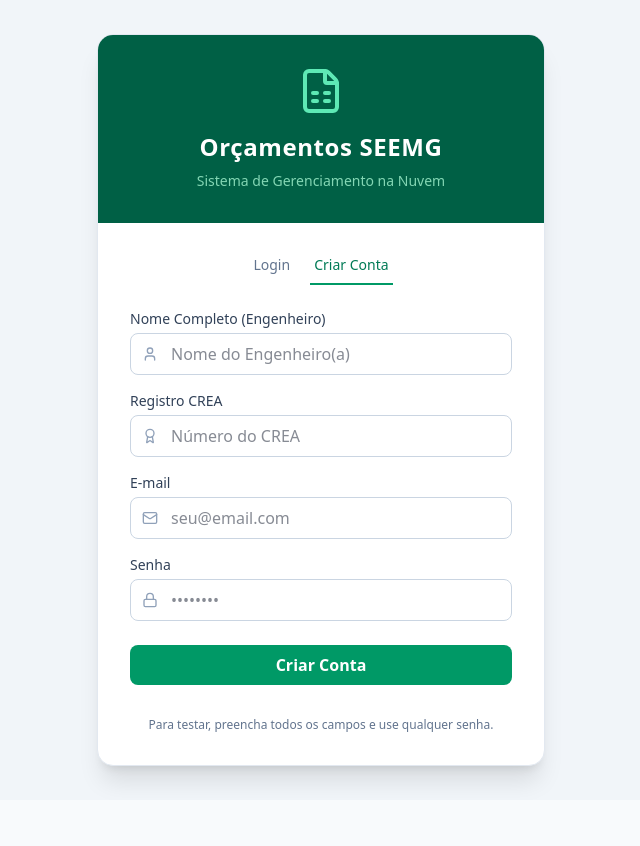
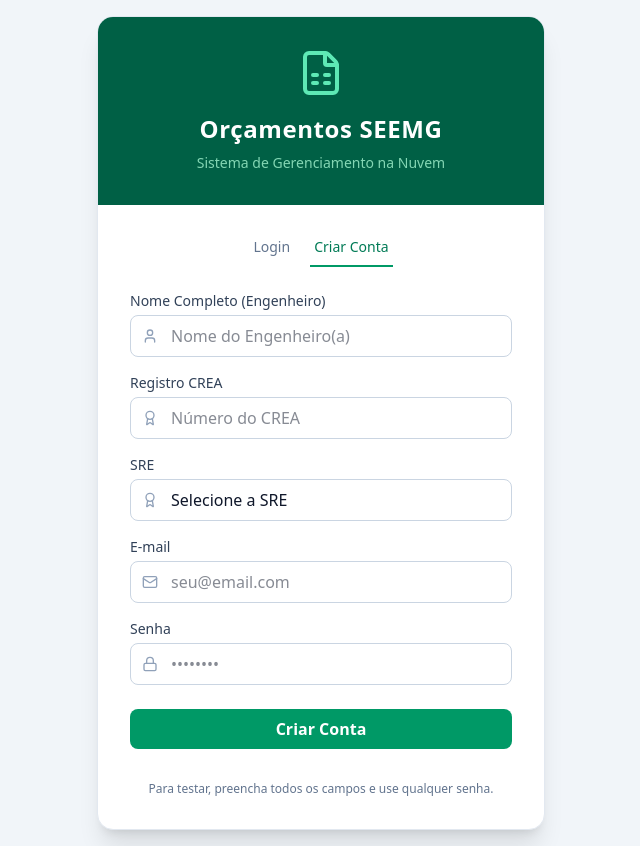
Before and after one commit to danieljart/orcamentos-seemg, a React (Vite) app: page /login in a window 1280 px wide. Both pictures are taken after a click on the button "Criar Conta". Shown: the whole page, without its empty margins (319-959 px from the left). Before the commit the page ends 800 px from the top, so only its background shows below. Built offline with nearby package versions, Linux system fonts and the light colour scheme; no server answers.

Commit message:
fix: adicionar campo de SRE no cadastro de conta

```diff
--- a/src/pages/Auth.tsx
+++ b/src/pages/Auth.tsx
@@ -7,6 +7,7 @@
   const [isRegistering, setIsRegistering] = useState(false);
   const [nome, setNome] = useState('');
   const [crea, setCrea] = useState('');
+  const [sre, setSre] = useState('');
   const [email, setEmail] = useState('');
   const [password, setPassword] = useState('');
   const [loading, setLoading] = useState(false);
@@ -19,13 +20,13 @@
     setError('');
 
     try {
-      if (isRegistering && (!nome || !crea)) {
+      if (isRegistering && (!nome || !crea || !sre)) {
         throw new Error('Preencha os campos obrigatórios para cadastro.');
       }
 
       let user;
       if (isRegistering) {
-        user = await db.auth.signUp(email, password, nome, crea);
+        user = await db.auth.signUp(email, password, nome, crea, sre);
         if (user) {
           setError('Cadastro realizado! Verifique seu e-mail para confirmar a conta (caso exigido) ou clique em Entrar.');
           return;
@@ -113,6 +114,32 @@
                     />
                   </div>
                 </div>
+
+                <div>
+                  <label className="block text-sm font-medium text-slate-700 mb-1">SRE</label>
+                  <div className="relative">
+                    <div className="absolute inset-y-0 left-0 pl-3 flex items-center pointer-events-none">
+                      <Award size={16} className="text-slate-400" />
+                    </div>
+                    <select
+                      required={isRegistering}
+                      className="w-full pl-10 pr-3 py-2 border border-slate-300 rounded-lg focus:ring-2 focus:ring-emerald-500 outline-none transition-shadow bg-white appearance-none"
+                      value={sre}
+                      onChange={e => setSre(e.target.value)}
+                    >
+                      <option value="" disabled>Selecione a SRE</option>
+                      <option value="SRE Metropolitana A">SRE Metropolitana A</option>
+                      <option value="SRE Metropolitana B">SRE Metropolitana B</option>
+                      <option value="SRE Metropolitana C">SRE Metropolitana C</option>
+                      <option value="SRE Caxambu">SRE Caxambu</option>
+                      <option value="SRE Carangola">SRE Carangola</option>
+                      <option value="SRE Varginha">SRE Varginha</option>
+                      <option value="SRE Uberlândia">SRE Uberlândia</option>
+                      <option value="SRE Montes Claros">SRE Montes Claros</option>
+                      <option value="SRE Governador Valadares">SRE Governador Valadares</option>
+                    </select>
+                  </div>
+                </div>
               </>
             )}
 
--- a/src/services/db.ts
+++ b/src/services/db.ts
@@ -55,12 +55,12 @@
       if (error) return null;
       return data as User;
     },
-    signUp: async (email: string, password: string, nome: string, crea: string): Promise<User | null> => {
+    signUp: async (email: string, password: string, nome: string, crea: string, sre: string): Promise<User | null> => {
       const { data: authData, error: authError } = await supabase.auth.signUp({
         email,
         password,
         options: {
-          data: { nome, crea },
+          data: { nome, crea, sre },
           emailRedirectTo: 'https://orcamentos-seemg.netlify.app'
         }
       });
@@ -70,7 +70,7 @@
 
       // Attempt to return the user from public.users if the trigger already ran, otherwise construct a temporary one
       const { data } = await supabase.from('users').select('*').eq('id', authData.user.id).single();
-      return data || { id: authData.user.id, email, nome, crea };
+      return data || { id: authData.user.id, email, nome, crea, sre };
     },
     signIn: async (email: string, password: string): Promise<User> => {
       const { data: authData, error: authError } = await supabase.auth.signInWithPassword({
```
